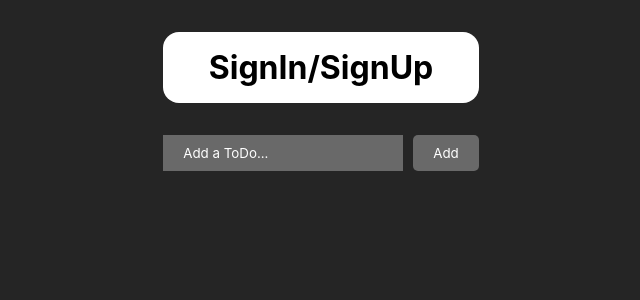
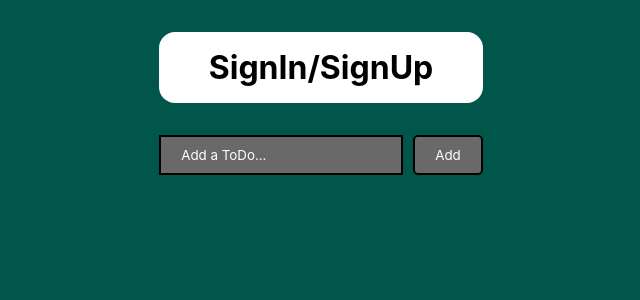
Before and after one commit to AnkitBeniwal407/task-rise11, a React (Vite) app in the folder frontend/: page / in a window 1280 px wide. Shown: the top 300 px of the page, without its empty margins (319-959 px from the left). Built offline with nearby package versions, Linux system fonts and the light colour scheme.

Commit message:
Update index.css

```diff
--- a/frontend/src/index.css
+++ b/frontend/src/index.css
@@ -5,7 +5,7 @@
 }
 
 body {
-  background-color: #252525;
+  background-color: #00564b;
   color: #fff;
 }
 
@@ -44,9 +44,11 @@ button {
   color: #fff;
   outline: none;
   border: none;
+  border: 2px solid black;
 }
 
 input {
+  border: 2px solid black;
   width: 200px;
 }
 
@@ -67,6 +69,7 @@ button:hover {
 }
 
 .toDo {
+  border: 2px solid black;
   background-color: #696969;
   padding: 10px 20px;
   display: flex;
```
